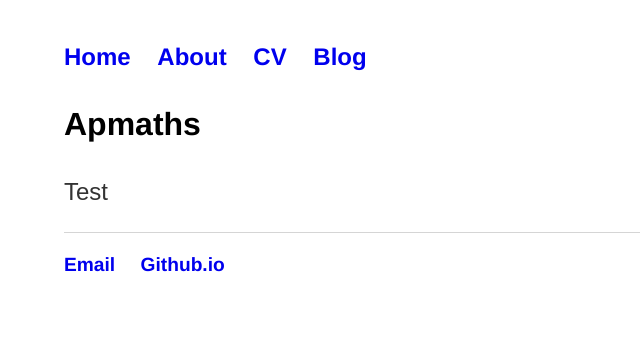
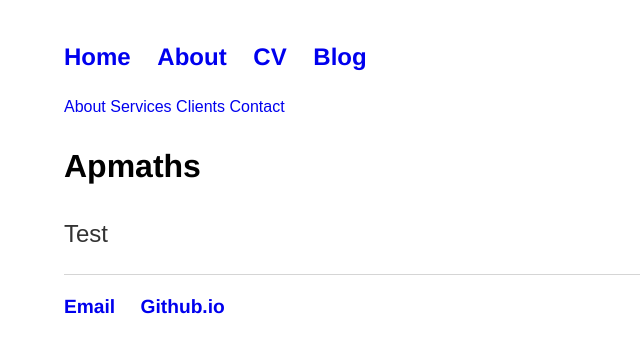
Before and after one commit to hoAngnaMPHan/apmaths.github.io, a Jekyll site: the page built from index.html, in a window 1280 px wide. Shown: the top 353 px of the page, without its empty margins (0-640 px from the left). Built offline with Jekyll 4.4.1, drawn with Linux system fonts in a browser that asks for light colours.

Commit message:
Update default.html

```diff
--- a/_layouts/default.html
+++ b/_layouts/default.html
@@ -11,6 +11,14 @@
 
     {% include nav.html %}
 
+    <div class="sidenav">
+  <a href="#">About</a>
+  <a href="#">Services</a>
+  <a href="#">Clients</a>
+  <a href="#">Contact</a>
+</div>
+
+
  <div class="container">
 
   {{ content }}
```
